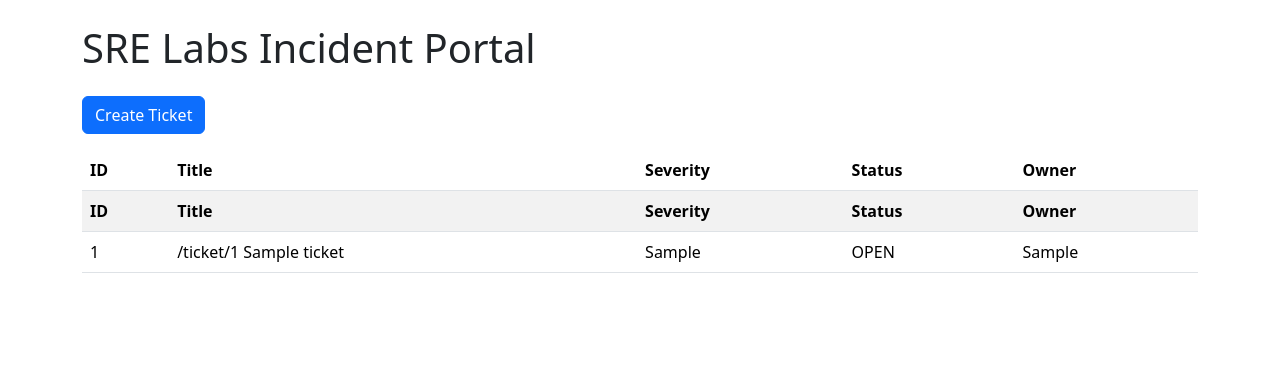
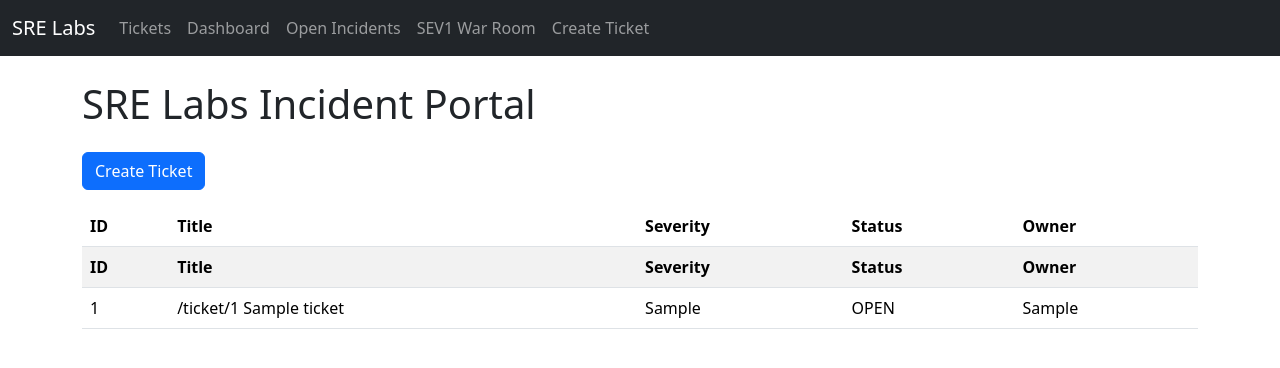
Before and after one commit to DHunnicuttSG/SRE_Labs, a Flask app: page / in a window 1280 px wide. Shown: the top 368 px of the page. Run offline with Flask 3, Linux system fonts and the light colour scheme; tables that the repository leaves empty hold one stand-in row (values such as "Sample post").

Commit message:
frontend editing added nav bar

```diff
--- a/docker/app/templates/create_ticket.html
+++ b/docker/app/templates/create_ticket.html
@@ -8,7 +8,7 @@
 </head>
 
 <body class="container mt-4">
-
+{% include 'navbar.html' %}
 <h1>Create Ticket</h1>
 
 <form id="ticketForm">
--- a/docker/app/templates/dashboard.html
+++ b/docker/app/templates/dashboard.html
@@ -6,6 +6,7 @@
     <link href="https://cdn.jsdelivr.net/npm/bootstrap@5.3.3/dist/css/bootstrap.min.css" rel="stylesheet">
 </head>
 <body class="container mt-4">
+    {% include 'navbar.html' %}
     <h1>SRE Dashboard</h1>
 
     <!-- Fixed Navigation Links -->
--- a/docker/app/templates/history.html
+++ b/docker/app/templates/history.html
@@ -7,7 +7,7 @@
     <link href="https://cdn.jsdelivr.net/npm/bootstrap@5.3.3/dist/css/bootstrap.min.css" rel="stylesheet">
 </head>
 <body>
-
+{% include 'navbar.html' %}
 <div class="container mt-4">
     <!-- Fixed Back Link Tag -->
     <div class="mb-3">
--- a/docker/app/templates/index.html
+++ b/docker/app/templates/index.html
@@ -8,6 +8,7 @@
     <link href="https://cdn.jsdelivr.net/npm/bootstrap@5.3.3/dist/css/bootstrap.min.css" rel="stylesheet">
 </head>
 <body>
+    {% include 'navbar.html' %}
     <div class="container mt-4">
         <div class="row">
             <div class="col">
--- /dev/null
+++ b/docker/app/templates/navbar.html
@@ -0,0 +1,31 @@
+<nav class="navbar navbar-expand-lg navbar-dark bg-dark">
+    <div class="container-fluid">
+        <!-- Fixed Brand Link -->
+        <a class="navbar-brand" href="/">SRE Labs</a>
+
+        <button class="navbar-toggler" type="button" data-bs-toggle="collapse" data-bs-target="#navbarNav">
+            <span class="navbar-toggler-icon"></span>
+        </button>
+
+        <div class="collapse navbar-collapse" id="navbarNav">
+            <ul class="navbar-nav">
+                <!-- Fixed Navigation Links -->
+                <li class="nav-item">
+                    <a class="nav-link" href="/">Tickets</a>
+                </li>
+                <li class="nav-item">
+                    <a class="nav-link" href="/dashboard">Dashboard</a>
+                </li>
+                <li class="nav-item">
+                    <a class="nav-link" href="/open-incidents">Open Incidents</a>
+                </li>
+                <li class="nav-item">
+                    <a class="nav-link" href="/sev1-incidents">SEV1 War Room</a>
+                </li>
+                <li class="nav-item">
+                    <a class="nav-link" href="/create-ticket">Create Ticket</a>
+                </li>
+            </ul>
+        </div>
+    </div>
+</nav>
--- a/docker/app/templates/open_incidents.html
+++ b/docker/app/templates/open_incidents.html
@@ -8,7 +8,7 @@
     <link href="https://cdn.jsdelivr.net/npm/bootstrap@5.3.3/dist/css/bootstrap.min.css" rel="stylesheet">
 </head>
 <body>
-
+{% include 'navbar.html' %}
 <div class="container mt-4">
     <h1>Open Incidents</h1>
 
--- a/docker/app/templates/sev1_incidents.html
+++ b/docker/app/templates/sev1_incidents.html
@@ -7,7 +7,7 @@
     <link href="https://cdn.jsdelivr.net/npm/bootstrap@5.3.3/dist/css/bootstrap.min.css" rel="stylesheet">
 </head>
 <body>
-
+{% include 'navbar.html' %}
 <div class="container mt-4">
 
     <!-- Fixed Header Tag -->
--- a/docker/app/templates/sla.html
+++ b/docker/app/templates/sla.html
@@ -7,7 +7,7 @@
     <link href="https://cdn.jsdelivr.net/npm/bootstrap@5.3.3/dist/css/bootstrap.min.css" rel="stylesheet">
 </head>
 <body>
-
+{% include 'navbar.html' %}
 <div class="container mt-4">
     <!-- Fixed Back Link Tag -->
     <div class="mb-3">
--- a/docker/app/templates/ticket.html
+++ b/docker/app/templates/ticket.html
@@ -7,7 +7,7 @@
     <link rel="stylesheet" href="https://cdn.jsdelivr.net/npm/bootstrap@5.3.3/dist/css/bootstrap.min.css">
 </head>
 <body class="container mt-4">
-
+{% include 'navbar.html' %}
     <h1>Ticket Details</h1>
     <div id="ticketDetails" class="mb-4"></div>
 
```
